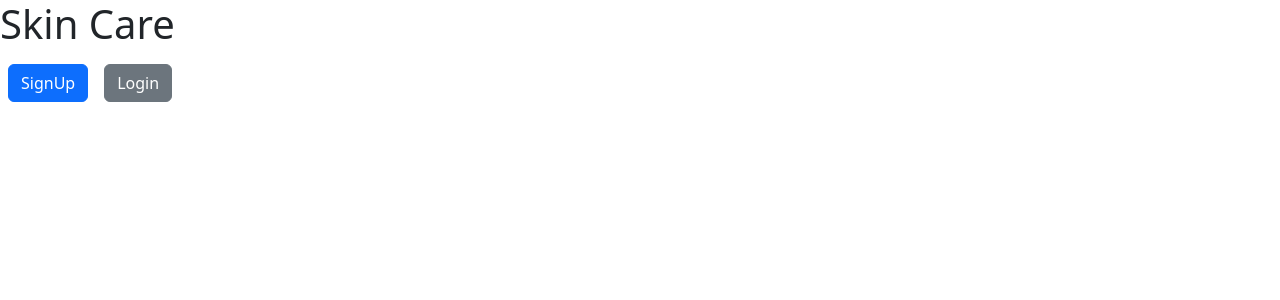
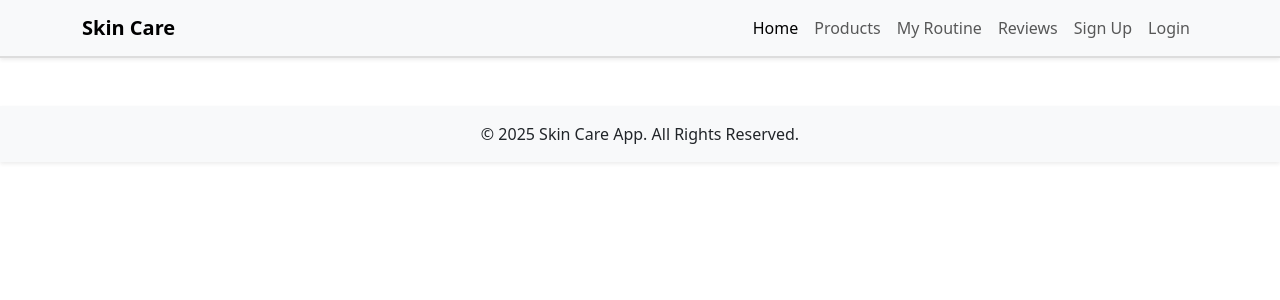
Before and after one commit to C15-AseelQabbaha/MERAKI_Academy_Project_4, a React (Vite) app in the folder frontend/: page / in a window 1280 px wide. Shown: the top 300 px of the page. Built offline with nearby package versions, Linux system fonts and the light colour scheme.

Commit message:
frontend

```diff
--- a/frontend/src/App.jsx
+++ b/frontend/src/App.jsx
@@ -3,6 +3,9 @@ import { BrowserRouter as Router, Routes, Route, Link } from "react-router-dom";
 import Login from "./pages/Login";
 import Signup from "./pages/Signup";
 import Home from "./pages/Home";
+import Navbar from "./components/sharedComponents/Navbar";
+import Footer from "./components/sharedComponents/Footer";
+
 import Products from "./pages/Products";
 import ProductsDetails from "./pages/ProductsDetails";
 import { Provider } from "react-redux";
@@ -12,11 +15,11 @@ function App() {
   return (
 
       <Router>
+        <Navbar/>
         <div className="App">
-          <h1>Skin Care</h1>
+          <h1></h1>
           <nav>
-            <Link to="/signup" className="btn btn-primary m-2">SignUp</Link>
-            <Link to="/login" className="btn btn-secondary m-2">Login</Link>
+
           </nav>
 
           <Routes>
@@ -28,6 +31,7 @@ function App() {
         <Route path="/products/:id" element={<ProductsDetails />} />
           </Routes>
         </div>
+        <Footer/>
       </Router>
 
   );
--- /dev/null
+++ b/frontend/src/components/sharedComponents/Navbar.css
@@ -0,0 +1,32 @@
+.navbar {
+  background-color: #bff37c  !important;
+  padding: 15px 20px;
+  border-bottom: 2px solid #ddd;
+  display: flex;
+  justify-content: space-between;
+  align-items: center;
+}
+
+
+.navbar-brand {
+  font-size: 40px;
+  font-weight: bold;
+  color: #333;
+  text-decoration: none;
+}
+
+
+.nav-links {
+  display: flex;
+  gap: 20px;
+}
+
+.nav-links a {
+  text-decoration: none;
+  color: #555;
+  font-size: 18px;
+  transition: color 0.3s ease;
+}
+
+.nav-links a:hover {
+  color: #007bff; }
--- a/frontend/src/components/sharedComponents/Navbar.jsx
+++ b/frontend/src/components/sharedComponents/Navbar.jsx
@@ -1,41 +1,61 @@
-import React from 'react';
-
+import React from "react";
+import { Link, NavLink } from "react-router-dom";
+import "./Navbar.css";
 const Navbar = () => {
   return (
     <nav className="navbar navbar-expand-lg navbar-light bg-light shadow-sm">
       <div className="container">
-        <a className="navbar-brand fw-bold text-primary" href="/">SkinCare</a>
+        <Link className="navbar-brand" to="/">
+          Skin Care
+        </Link>
+        <button
+          className="navbar-toggler"
+          type="button"
+          data-bs-toggle="collapse"
+          data-bs-target="#navbarNav"
+          aria-controls="navbarNav"
+          aria-expanded="false"
+          aria-label="Toggle navigation"
+        >
+          <span className="navbar-toggler-icon"></span>
+        </button>
 
-
-
-
-
-
-
-
-
-
-
-
- <div className="d-flex ms-3" >
-  <a href="/login" className="btn btn-outline-primary me-2">Login</a>
-
-  <a href="/signup" className="btn btn-primary">SignUp</a>
-
-</div>
-
-
-
-
-
-
+        <div className="collapse navbar-collapse" id="navbarNav">
+          <ul className="navbar-nav ms-auto">
+            <li className="nav-item">
+              <NavLink className="nav-link" to="/">
+                Home
+              </NavLink>
+            </li>
+            <li className="nav-item">
+              <NavLink className="nav-link" to="/products">
+                Products
+              </NavLink>
+            </li>
+            <li className="nav-item">
+              <NavLink className="nav-link" to="/routine">
+                My Routine
+              </NavLink>
+            </li>
+            <li className="nav-item">
+              <NavLink className="nav-link" to="/review">
+                Reviews
+              </NavLink>
+            </li>
+            <li className="nav-item">
+              <NavLink className="nav-link" to="/signup">
+                Sign Up
+              </NavLink>
+            </li>
+            <li className="nav-item">
+              <NavLink className="nav-link" to="/login">
+                Login
+              </NavLink>
+            </li>
+          </ul>
+        </div>
       </div>
     </nav>
-
-
-
-
-
   );
 };
 
--- a/frontend/src/components/sharedComponents/footer.jsx
+++ b/frontend/src/components/sharedComponents/footer.jsx
@@ -1,32 +1,15 @@
-import React from 'react';
+import React from "react";
 
-const Footer = () => (
-  <footer className="bg-light text-center py-3 mt-5">
-    <p>&copy; 2025 Skin Care App. All rights reserved.</p>
-  </footer>
-);
+const Footer = () => {
+  return (
+    <footer className="bg-light text-center text-dark py-3 mt-5 shadow-sm">
+      <div className="container">
+        <p className="mb-0">
+          &copy; {new Date().getFullYear()} Skin Care App. All Rights Reserved.
+        </p>
+      </div>
+    </footer>
+  );
+};
 
 export default Footer;
-
-
-
-
-
-
-
-
-
-
-
-
-
-
-
-
-
-
-
-
-// import { useDispatch, useSelector } from 'react-redux';
-// import { fetchProducts, selectProducts, addProduct, updateProduct, deleteProduct } from '../store/productsSlice';
-// import { Modal, Button, Form } from 'react-bootstrap';
```
